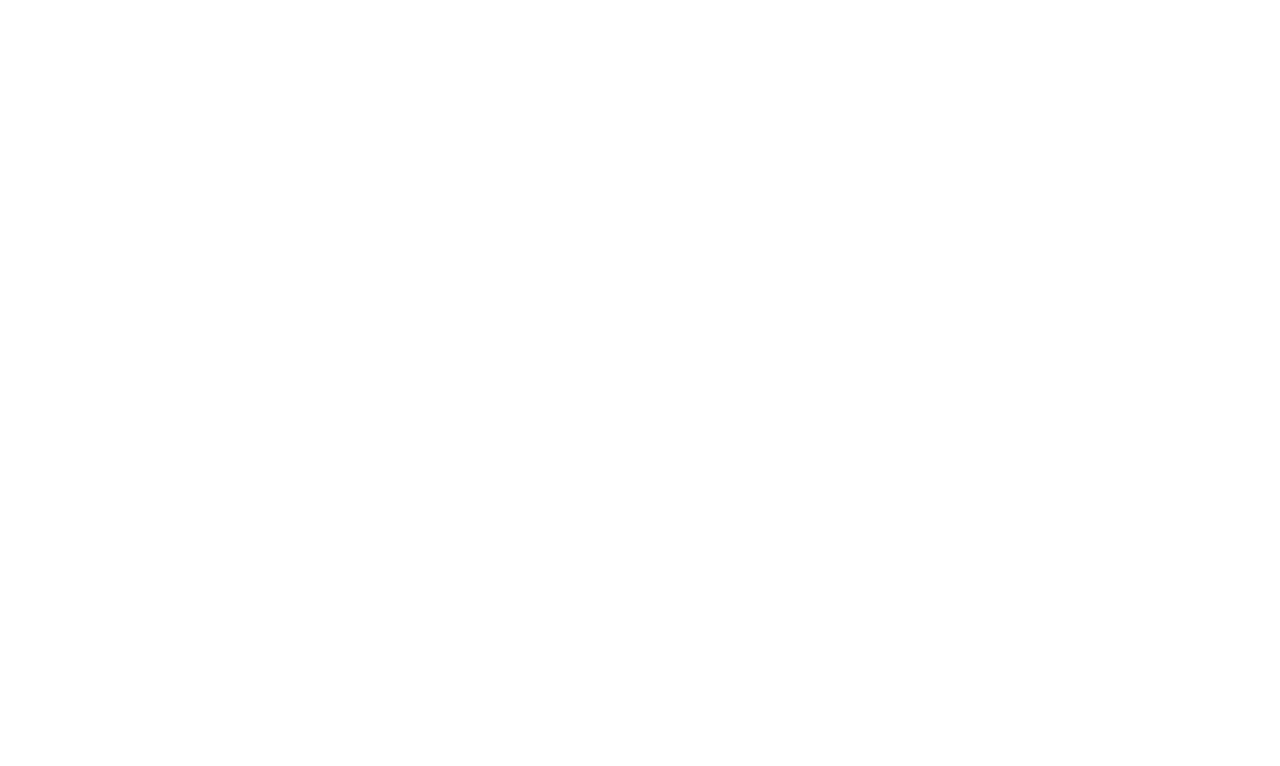
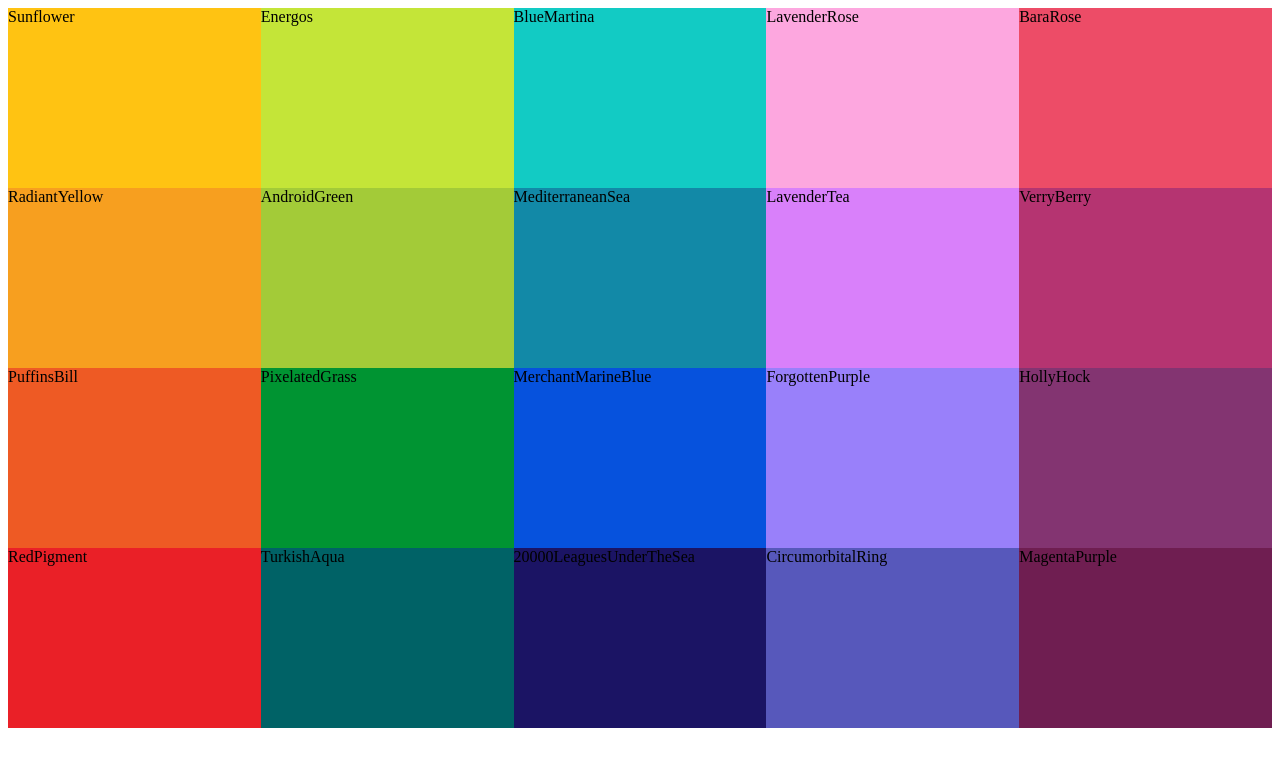
Before and after one commit to waiz3ple/color-app, a React (Create React App) app: page / in a window 1280 px wide. Shown: the top 766 px of the page. Built offline with nearby package versions, Linux system fonts and the light colour scheme.

Commit message:
Add color box

```diff
--- a/src/App.js
+++ b/src/App.js
@@ -6,7 +6,7 @@
 
      render(){
         return (<>
-                 <Palette {...seedPalette[5]} />
+                 <Palette {...seedPalette[2]} />
                </>
             )
      }
--- /dev/null
+++ b/src/ColorBox.js
@@ -0,0 +1,12 @@
+import React,{Component} from 'react';
+import './ColorBox.scss'
+export default class ColorBox extends Component{
+    render(){
+    return(
+
+        <div className="ColorBox" style={{background: this.props.background}}>
+         <span>{this.props.name}</span>
+        </div>
+        )
+    }
+}
--- /dev/null
+++ b/src/ColorBox.scss
@@ -0,0 +1,8 @@
+.ColorBox{
+    width: 20%;
+    height: 25%;
+    margin: 0 auto;
+    display: inline-block;
+    position: relative;
+    cursor: pointer;
+}
--- a/src/Palette.js
+++ b/src/Palette.js
@@ -1,11 +1,16 @@
 import React, {Component} from 'react';
+import ColorBox from './ColorBox';
+import './Palette.scss';
 
 export default class Palette extends Component{
     render(){
+        const colorBoxes = this.props.colors.map(color=>(
+             <ColorBox background={color.color} name={color.name}/>
+            ))
         return(
-            <div className="Pallete">
-              <div className="Pallete-colors">
-
+            <div className="Palette">
+              <div className="Palette-colors">
+               {colorBoxes}
           {/*buch of color box*/}
               </div>
              {/* FOOTERR */}
--- /dev/null
+++ b/src/Palette.scss
@@ -0,0 +1,9 @@
+.Palette{
+    height: 100vh;
+
+
+}
+
+ .Palette-colors{
+        height: 90%;
+    }
```
